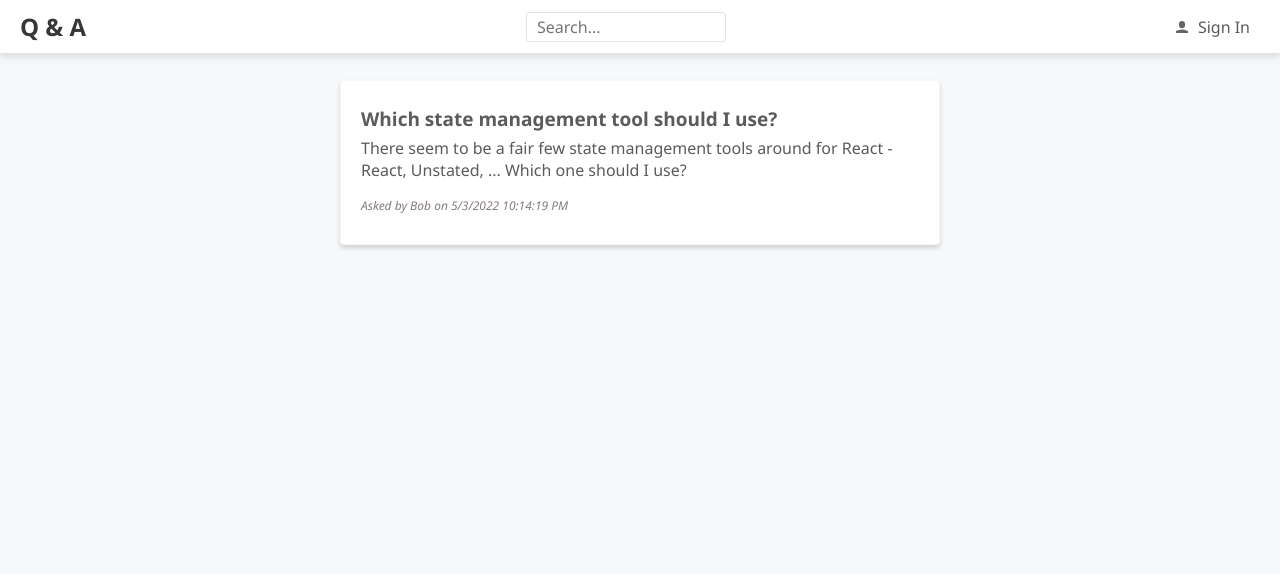
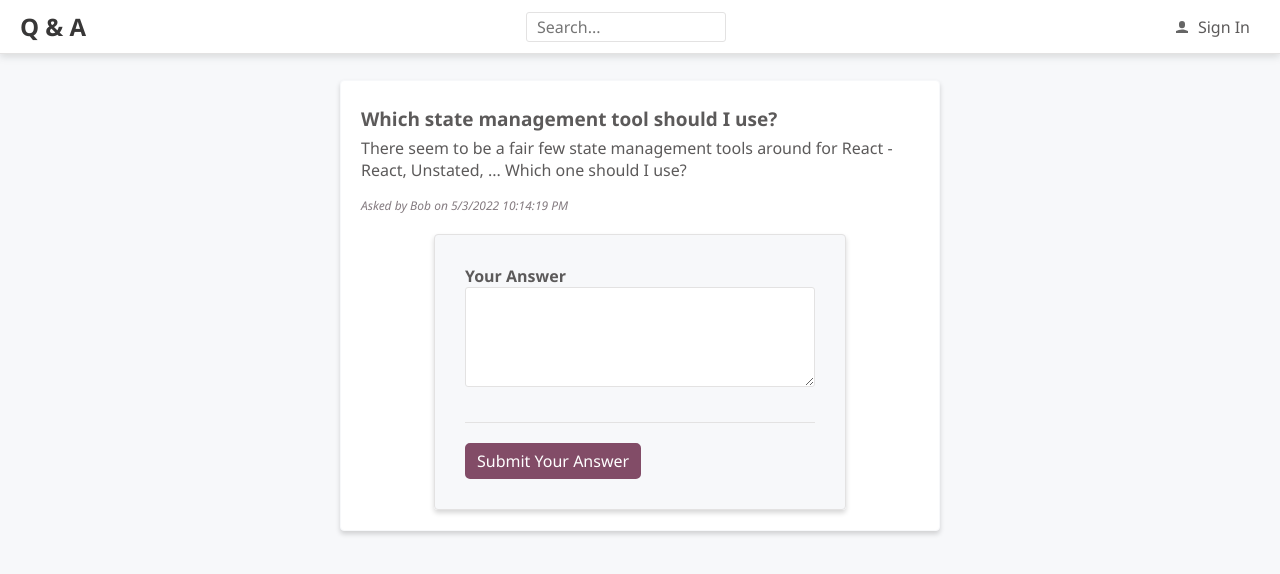
Before and after one commit to AlexEgorchatov/ReactStudy, a React (Create React App) app in the folder frontend/: page /questions/2 in a window 1280 px wide. Shown: the top 574 px of the page. Built offline with nearby package versions, Linux system fonts and the light colour scheme.

Commit message:
Added Form component to the Question page.

```diff
--- a/frontend/src/Form.tsx
+++ b/frontend/src/Form.tsx
@@ -1,6 +1,7 @@
 /** @jsxRuntime classic */
 /** @jsx jsx */
 import { css, jsx } from '@emotion/react';
+import React from 'react';
 import { FC, useState, createContext } from 'react';
 import { gray5, gray6, PrimaryButton } from './Styles';
 
--- a/frontend/src/QuestionPage.tsx
+++ b/frontend/src/QuestionPage.tsx
@@ -7,6 +7,8 @@ import { useParams } from 'react-router-dom';
 import { QuestionData, GetQuestion } from './QuestionsData';
 import { useState, Fragment, useEffect } from 'react';
 import { AnswerList } from './AnswerList';
+import { Form } from './Form';
+import { Field } from './Field';
 
 export const QuestionPage = () => {
     const params = useParams();
@@ -63,6 +65,15 @@ export const QuestionPage = () => {
                             question.userName
                         } on ${question.created.toLocaleDateString()} ${question.created.toLocaleTimeString()}`}</div>
                         <AnswerList data={question.answers} />
+                        <div
+                            css={css`
+                                margin-top: 20px;
+                            `}
+                        >
+                            <Form submitCaption="Submit Your Answer">
+                                <Field name="content" label="Your Answer" type="TextArea" />
+                            </Form>
+                        </div>
                     </Fragment>
                 )}
             </div>
```
